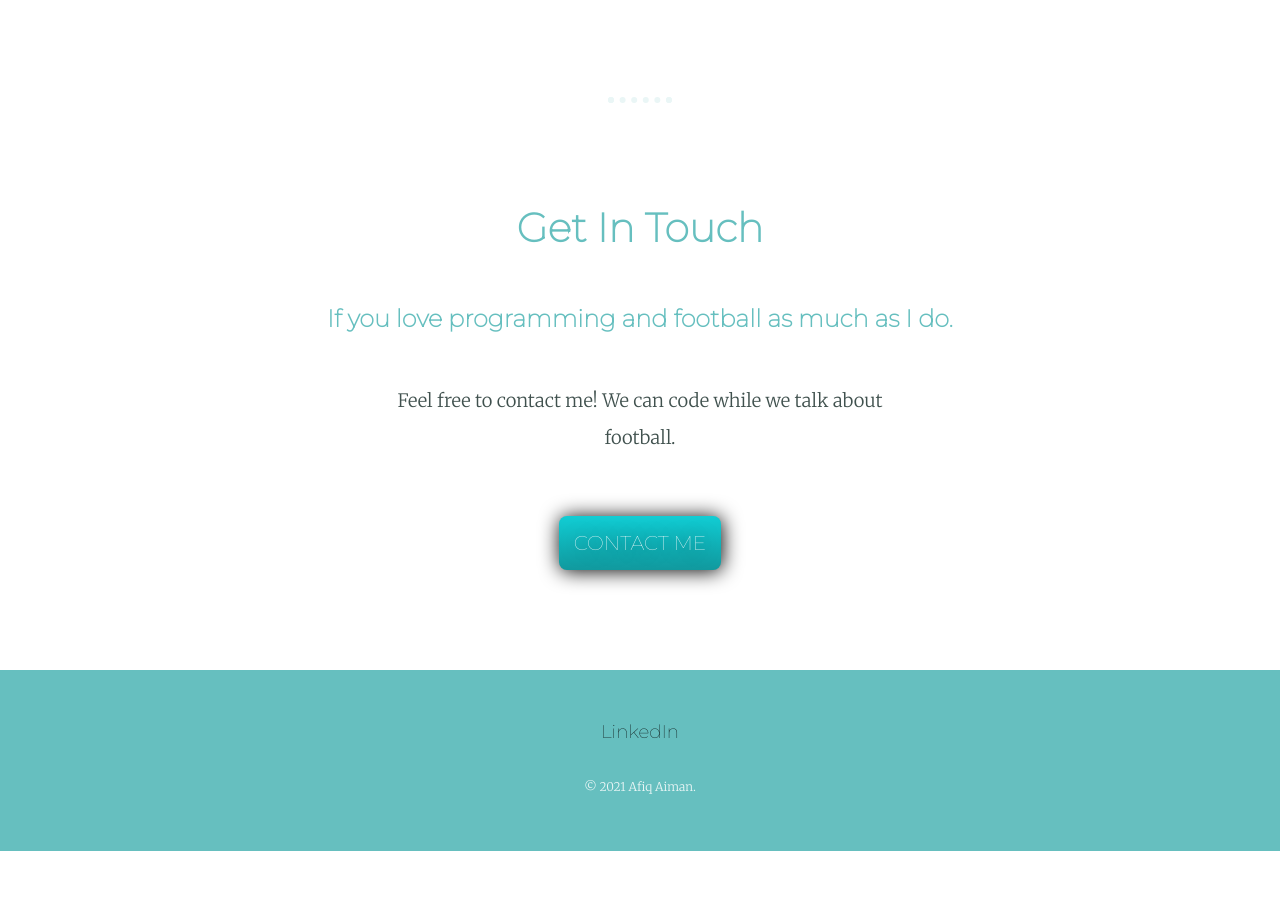
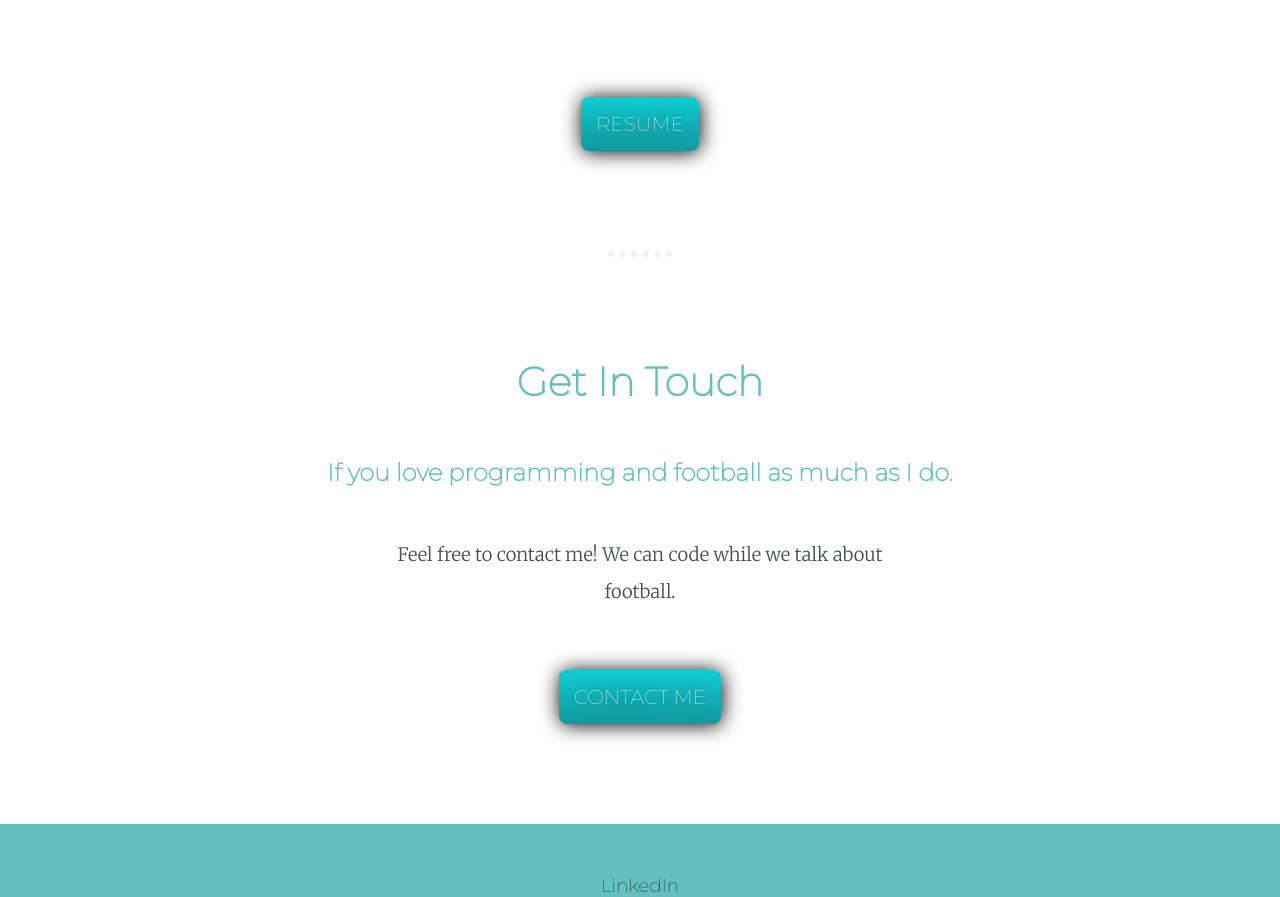
Before and after one commit to afiqaimanafr/personal-site, a plain HTML site: page index.html in a window 1280 px wide. Shown: the part 2252-3149 px from the top of the page. Before the commit the page ends 3103 px from the top, so only its background shows below. Drawn offline with Linux system fonts and the light colour scheme.

Commit message:
Add files via upload

```diff
--- a/index.html
+++ b/index.html
@@ -45,6 +45,9 @@
         <p>My Final Year Project was Speech Emotion Recognition in Bahasa Malaysia, where I had to develop machine learning algorithms to detect the emotion of the speaker from the speaker's speech. It was an useful experience and I believe I have
           learned a lot about machine learning from the project.</p>
       </div>
+      <div>
+        <a class="btn" href="file/Resume.pdf" download="Resume - Afiq Aiman">RESUME</a>
+      </div>
     </div>
     <hr>
     <div>
```
